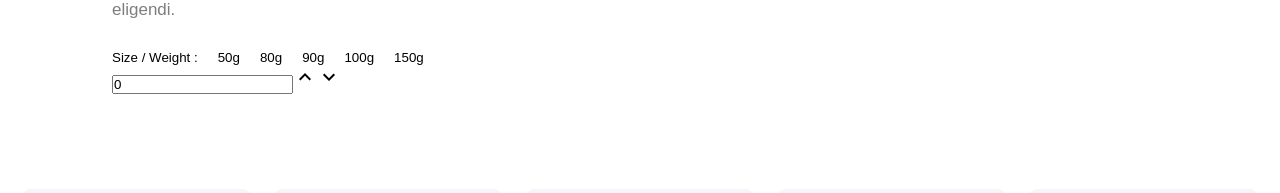
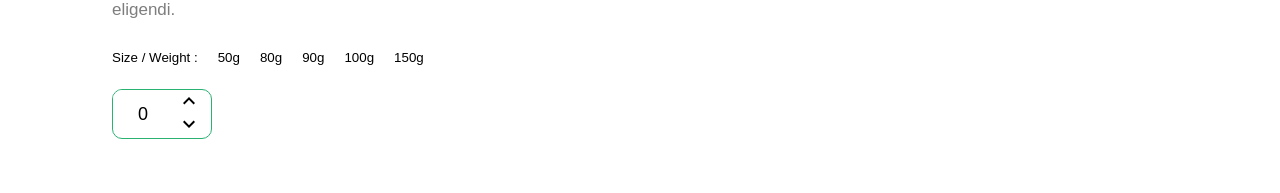
Before and after one commit to Pragyani/eCommerce-FrontendLayout, a React (Create React App) app: page /product/details in a window 1280 px wide. Shown: the part 582-775 px from the top of the page. Built offline with nearby package versions, Linux system fonts and the light colour scheme; a web font is replaced by a local one.

Commit message:
styling of product count number

```diff
--- a/src/pages/Details/detail.css
+++ b/src/pages/Details/detail.css
@@ -121,6 +121,7 @@
 
 .productSize{
     display: flex;
+    margin-bottom: 20px;
 }
 
 .productSize .pro-size{
@@ -143,3 +144,57 @@
     color: #0e804b;
     transform: scale(1.3);
 }
+
+.addCartSection{
+    width: 100%;
+    height: auto;
+    display: flex;
+    padding-top: 4px;
+    padding-bottom: 4px;
+    align-items: center;
+}
+
+.addCartSection .counterSec{
+    align-items: center;
+    width: 100px;
+    height: 50px;
+    border-radius: 10px;
+    border:  1px solid #2ab273;
+    overflow: hidden;
+}
+
+input::-webkit-outer-spin-button,
+input::-webkit-inner-spin-button {
+  -webkit-appearance: none;
+  margin: 0;
+}
+
+.addCartSection .counterSec input{
+    width: 60px;
+    height: 40px;
+    border: 0px;
+    padding: 5px;
+    outline: none;
+    text-align: center;
+    cursor: pointer;
+    font-size:18px;
+    padding-top: 14px;
+}
+
+.addCartSection .counterSec {
+    position: relative;
+}
+
+.addCartSection .counterSec .arrow{
+    position: absolute;
+    cursor: pointer;
+}
+.addCartSection .counterSec .arrow.add{
+    top: -1px;
+    right: 10px;
+}
+
+.addCartSection .counterSec .arrow.subt{
+    bottom: -2px;
+    right: 10px;
+}
```
